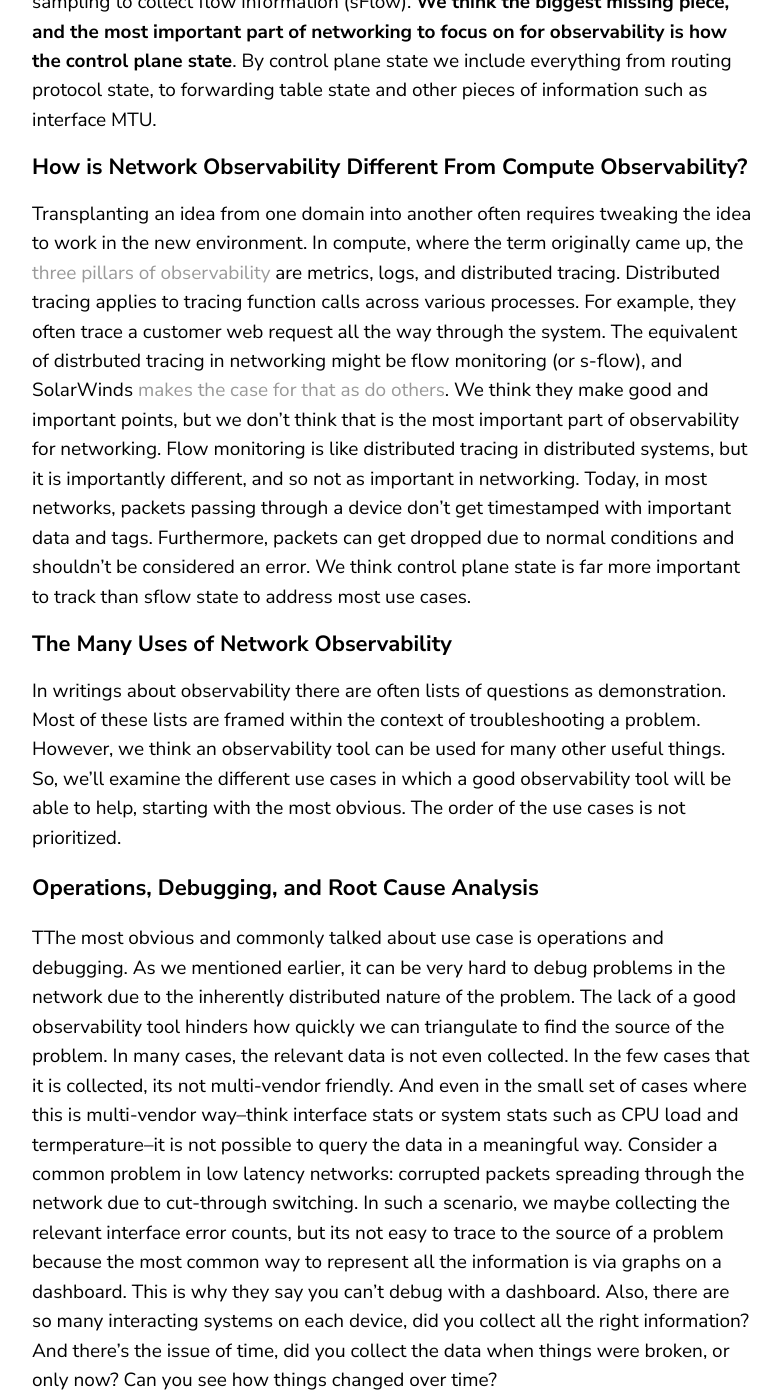
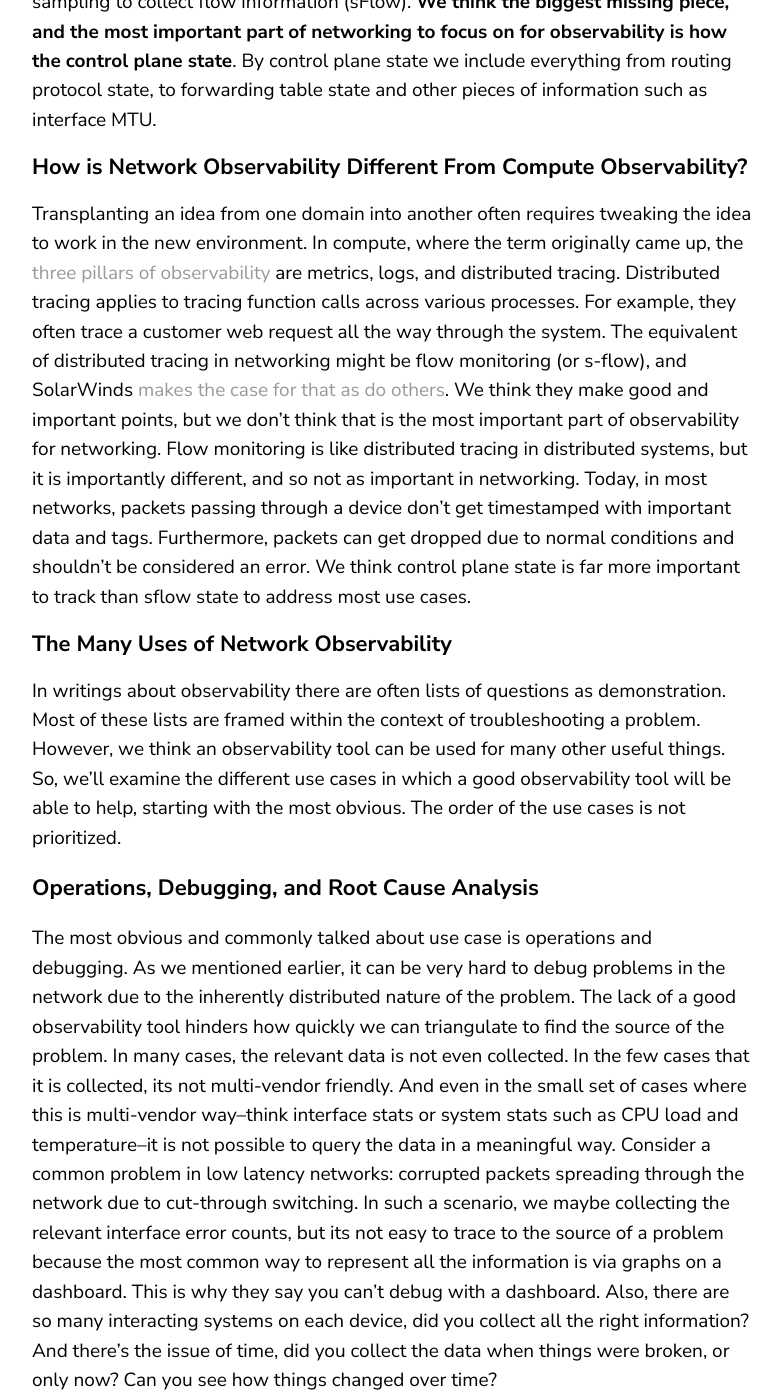
Before and after one commit to elegantnetwork/elegantnetwork.github.io, a Jekyll site: the page built from _posts/2020-09-24-observability.md, in a window 1280 px wide and 1400 px high, scrolled down 2392 px. Shown: the whole window, without its empty margins (68-849 px from the left). Built offline with Jekyll 4.4.1, drawn with Linux system fonts in a browser that asks for light colours; comment, search, counter and statistics services are not loaded; some of the changed text lies outside the part shown.

Commit message:
Fix typos

```diff
--- a/_posts/2020-09-24-observability.md
+++ b/_posts/2020-09-24-observability.md
@@ -28,7 +28,7 @@
 
 ## How is Network Observability Different From Compute Observability?
 
-Transplanting an idea from one domain into another often requires tweaking the idea to work in the new environment. In compute, where the term originally came up, the [three pillars of observability](https://learning.oreilly.com/library/view/distributed-systems-observability/9781492033431/ch04.html) are metrics, logs, and distributed tracing. Distributed tracing applies to tracing function calls across various processes. For example, they often trace a customer web request all the way through the system. The equivalent of distrbuted tracing in networking might be flow monitoring (or s-flow), and SolarWinds [makes the case for that](https://blog.sflow.com/2019/10/observability-in-data-center-networks.html) [as do others](https://www.youtube.com/watch?v=sj7pmz5sutE). We think they make good and important points, but we don't think that is the most important part of observability for networking. Flow monitoring is like distributed tracing in distributed systems, but it is importantly different, and so not as important in networking. Today, in most networks, packets passing through a device don't get timestamped with important data and tags. Furthermore, packets can get dropped due to normal conditions and shouldn't be considered an error. We think control plane state is far more important to track than sflow state to address most use cases.
+Transplanting an idea from one domain into another often requires tweaking the idea to work in the new environment. In compute, where the term originally came up, the [three pillars of observability](https://learning.oreilly.com/library/view/distributed-systems-observability/9781492033431/ch04.html) are metrics, logs, and distributed tracing. Distributed tracing applies to tracing function calls across various processes. For example, they often trace a customer web request all the way through the system. The equivalent of distributed tracing in networking might be flow monitoring (or s-flow), and SolarWinds [makes the case for that](https://blog.sflow.com/2019/10/observability-in-data-center-networks.html) [as do others](https://www.youtube.com/watch?v=sj7pmz5sutE). We think they make good and important points, but we don't think that is the most important part of observability for networking. Flow monitoring is like distributed tracing in distributed systems, but it is importantly different, and so not as important in networking. Today, in most networks, packets passing through a device don't get timestamped with important data and tags. Furthermore, packets can get dropped due to normal conditions and shouldn't be considered an error. We think control plane state is far more important to track than sflow state to address most use cases.
 
 ## The Many Uses of Network Observability
 
@@ -36,7 +36,7 @@
 
 ### Operations, Debugging, and Root Cause Analysis
 
-TThe most obvious and commonly talked about use case is operations and debugging. As we mentioned earlier, it can be very hard to debug problems in the network due to the inherently distributed nature of the problem. The lack of a good observability tool hinders how quickly we can triangulate to find the source of the problem. In many cases, the relevant data is not even collected. In the few cases that it is collected, its not multi-vendor friendly. And even in the small set of cases where this is multi-vendor way--think interface stats or system stats such as CPU load and termperature--it is not possible to query the data in a meaningful way. Consider a common problem in low latency networks: corrupted packets spreading through the network due to cut-through switching. In such a scenario, we maybe collecting the relevant interface error counts, but its not easy to trace to the source of a problem because the most common way to represent all the information is via graphs on a dashboard. This is why they say you can't debug with a dashboard. Also, there are so many interacting systems on each device, did you collect all the right information? And there's the issue of time, did you collect the data when things were broken, or only now? Can you see how things changed over time?
+The most obvious and commonly talked about use case is operations and debugging. As we mentioned earlier, it can be very hard to debug problems in the network due to the inherently distributed nature of the problem. The lack of a good observability tool hinders how quickly we can triangulate to find the source of the problem. In many cases, the relevant data is not even collected. In the few cases that it is collected, its not multi-vendor friendly. And even in the small set of cases where this is multi-vendor way--think interface stats or system stats such as CPU load and temperature--it is not possible to query the data in a meaningful way. Consider a common problem in low latency networks: corrupted packets spreading through the network due to cut-through switching. In such a scenario, we maybe collecting the relevant interface error counts, but its not easy to trace to the source of a problem because the most common way to represent all the information is via graphs on a dashboard. This is why they say you can't debug with a dashboard. Also, there are so many interacting systems on each device, did you collect all the right information? And there's the issue of time, did you collect the data when things were broken, or only now? Can you see how things changed over time?
 
 Network debugging is mainly done with show commands run manually by network engineers. This is highly inefficient, even though we all do it. It requires humans to remember how to tie together show commands. It gets harder if you have multivendor networks; does everyone in my organization know the commands to run on each device type to get the right information?
 
@@ -48,7 +48,7 @@
 
 Imagine joining a company as a network engineer. Or that you've just acquired a company and are tasked with merging the two networks. How do you familiarize themselves with the network? Spreadsheets, a few possibly outdated, inaccurate documents with a map of the network, and the memory and wisdom of older, more familiar engineers is the only way today. We maybe in the minority, but after a network gets to be medium size, we think maps are generally not that useful. They usually don't represent enough of the complexity. But they are a good place to start. And a physical map of the topology is not the same as its routing topology or its overlay topology.
 
-Wouldn't it be easier if with a few commands you can understand how many routers there are, how many bridges, how many endpoints, how they're interconnected, the protocols used, the average size of the forwarding tables, a summary of subnet advertisments, the nnumber of VLANs and so on. This would be a far more useful, and self-exploratory yet deep way in which you can make sense of the network holistically. And then from here, you can drill down in any direction you please, see how things have changed (such as how often a software is patched) and so on. A good observability tool should be allow you to do these things.
+Wouldn't it be easier if with a few commands you can understand how many routers there are, how many bridges, how many endpoints, how they're interconnected, the protocols used, the average size of the forwarding tables, a summary of subnet advertisments, the number of VLANs and so on. This would be a far more useful, and self-exploratory yet deep way in which you can make sense of the network holistically. And then from here, you can drill down in any direction you please, see how things have changed (such as how often a software is patched) and so on. A good observability tool should be allow you to do these things.
 
 ### Helping Network Design
 
@@ -70,7 +70,7 @@
 
 ## Summing Up
 
-This goal of this post was to show that observability has more use cases than just troubleshooting. By harnessing the power of observability, we hope to build a new set of networking tools to help build better networks that can be managed more easily. We'd love to hear back from you on your thoughts about observability, and even more so about your experience with any tools you have used that you thought helped with observability.
+The goal of this post was to show that observability has more use cases than just troubleshooting. By harnessing the power of observability, we hope to build a new set of networking tools to help build better networks that can be managed more easily. We'd love to hear back from you on your thoughts about observability, and even more so about your experience with any tools you have used that you thought helped with observability.
 
 ## References
 
```
